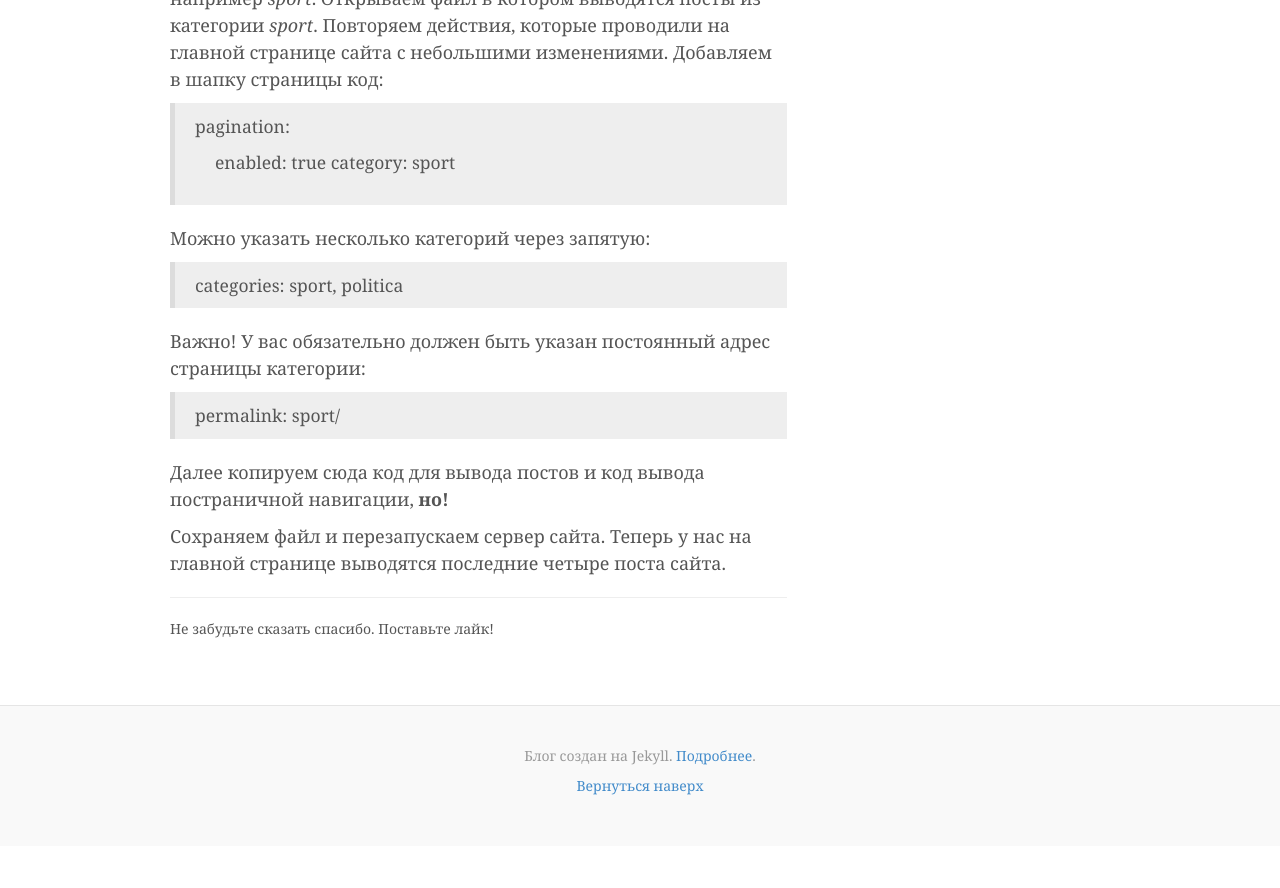
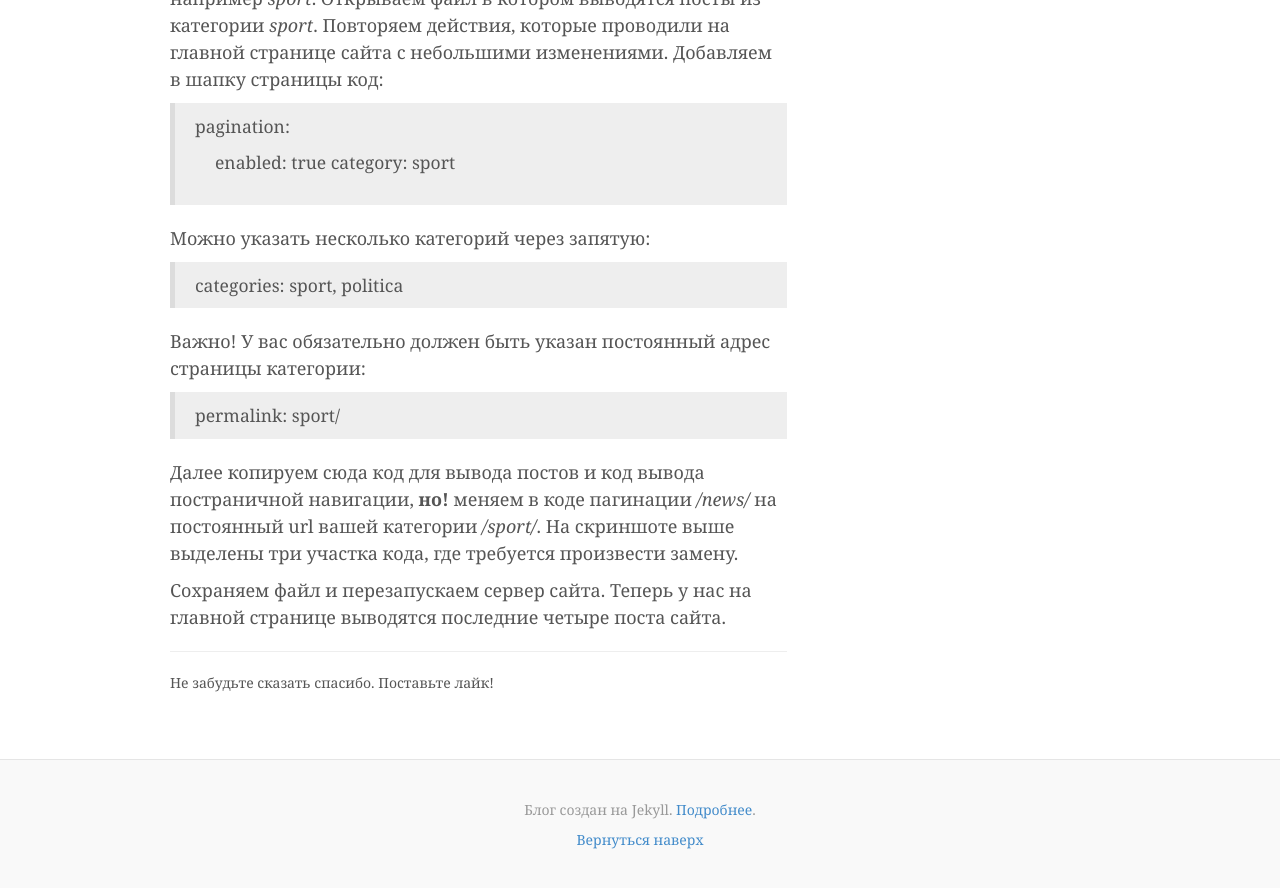
Before and after one commit to htmlblog/htmlblog.github.io, a Jekyll site: the page built from _posts/2017-04-15-paghinatsiia-jekyll-po-katieghoriiam.markdown, in a window 1280 px wide and 900 px high, scrolled down 2925 px. Shown: the top 888 px of the window. Built offline with Jekyll 4.4.1, drawn with Linux system fonts in a browser that asks for light colours; comment, search, counter and statistics services are not loaded; before the commit the page ends 3771 px from its top, so only the background shows below that.

Commit message:
Updated Paghinatsiia Jekyll Po Katieghoriiam

```diff
--- a/_posts/2017-04-15-paghinatsiia-jekyll-po-katieghoriiam.markdown
+++ b/_posts/2017-04-15-paghinatsiia-jekyll-po-katieghoriiam.markdown
@@ -79,6 +79,7 @@ layout: post
 Важно! У вас обязательно должен быть указан постоянный адрес страницы категории:
 >permalink: sport/
 
-Далее копируем сюда код для вывода постов и код вывода постраничной навигации, **но!**
+Далее копируем сюда код для вывода постов и код вывода постраничной навигации, **но!** меняем в коде пагинации */news/* на постоянный url вашей категории */sport/*.
+На скриншоте выше выделены три участка кода, где требуется произвести замену.
 
 Сохраняем файл и перезапускаем сервер сайта. Теперь у нас на главной странице выводятся последние четыре поста сайта.
```
